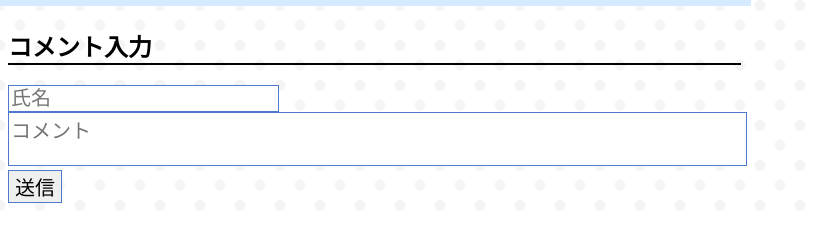
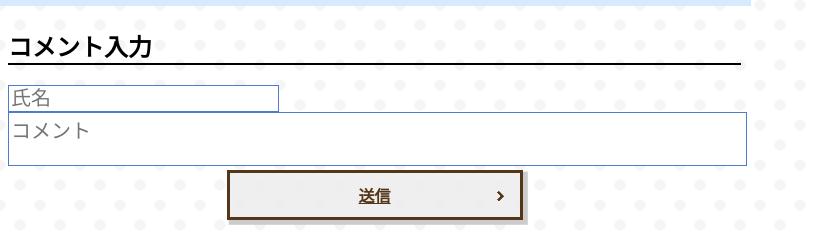
Before and after one commit to 2022AIT-OOP2-G11/ziyuukadai, a Flask app: template templates/thread.html in a window 1280 px wide. Shown: the part 595-831 px from the top of the page, without its empty margins (0-814 px from the left). Before the commit the page ends 798 px from the top, so only its background shows below. Run offline with Flask 2, Linux system fonts and the light colour scheme; the template is opened without the code that fills it, so the values that code supplies are empty.

Commit message:
ユーザ名の色とボタンのデザイン変えました

```diff
--- a/static/index2.css
+++ b/static/index2.css
@@ -16,6 +16,11 @@ body {
   box-shadow: 0px 0px 0px 10px #d6ebff;
   border: dashed 2px white;
 }
+
+span {
+  color: #3eb370;
+}
+
 .text {
   font-size: 2em;
   color: #fff;
@@ -52,3 +57,38 @@ textarea {
   font-size: 15pt;
   resize: none;
 }
+
+.button a {
+  position: relative;
+  display: flex;
+  justify-content: space-around;
+  align-items: center;
+  margin: 0 auto;
+  max-width: 240px;
+  padding: 10px 25px;
+  color: #543618;
+  transition: 0.3s ease-in-out;
+  font-weight: 600;
+  background: #eeee;
+  border: 0.2rem solid #543618;
+  box-shadow: 0.2rem 0.2rem 0px 0.1rem #cccccc;
+}
+.button a:hover {
+  transform: translate3d(0.2rem, 0.2rem, 0);
+  box-shadow: none;
+  opacity: 1;
+  transition: all 0.2s;
+}
+.button a:after {
+  content: "";
+  width: 5px;
+  height: 5px;
+  border-top: 3px solid #543618;
+  border-right: 3px solid #543618;
+  transform: rotate(45deg) translateY(-50%);
+  position: absolute;
+  top: 50%;
+  right: 20px;
+  border-radius: 1px;
+  transition: 0.3s ease-in-out;
+}
--- a/templates/thread.html
+++ b/templates/thread.html
@@ -21,12 +21,13 @@
             <!--<p>テキストテキストテキストテキストテキストテキストテキストテキストテキストテキストテキストテキストテキストテキストテキストテキストテキストテキストテキストテキストテキストテキストテキストテキストテキストテキストテキストテキストテキストテキストテキストテキストテキストテキストテキストテキストテキストテキストテキストテキストテキストテキストテキストテキストテキストテキストテキストテキストテキストテキストテキストテキストテキストテキストテキストテキストテキストテキストテキストテキストテキストテキストテキストテキストテキストテキストテキストテキストテキストテキストテキストテキストテキストテキストテキストテキストテキストテキストテキストテキストテキストテキストテキストテキストテキストテキストテキストテキストテキストテキストテキストテキストテキストテキストテキストテキストテキストテキストテキストテキストテキストテキストテキストテキストテキストテキストテキストテキストテキストテキストテキストテキストテキストテキストテキストテキストテキストテキストテキストテキストテキストテキストテキストテキストテキストテキストテキストテキストテキストテキストテキストテキストテキストテキストテキストテキストテキストテキストテキストテキストテキストテキストテキストテキストテキストテキストテキストテキストテキストテキストテキストテキストテキストテキスト
               テキストテキストテキストテキストテキストテキストテキストテキストテキストテキストテキストテキストテキストテキストテキストテキストテキストテキストテキストテキストテキストテキストテキストテキストテキストテキストテキストテキストテキストテキストテキストテキストテキストテキストテキストテキストテキストテキストテキストテキストテキストテキストテキストテキストテキストテキストテキストテキストテキストテキストテキストテキストテキストテキストテキストテキストテキストテキストテキストテキストテキストテキストテキストテキストテキストテキストテキストテキストテキストテキストテキストテキストテキストテキストテキストテキストテキストテキストテキストテキストテキストテキストテキストテキストテキストテキストテキストテキストテキストテキストテキストテキストテキストテキストテキストテキストテキストテキストテキストテキストテキストテキストテキストテキストテキストテキストテキストテキストテキストテキストテキストテキストテキストテキストテキストテキストテキストテキストテキストテキストテキストテキストテキストテキストテキストテキストテキストテキストテキストテキストテキストテキストテキストテキストテキストテキストテキストテキストテキストテキストテキストテキストテキストテキストテキストテキストテキストテキストテキストテキストテキストテキストテキストテキスト
             </p>-->
-            {% for elem in elems%}
-            <div class="elem" id="elem{{elem["id"]}}">
-            {{elem["user_name"]}} : {{elem["localtime"]}}
+            {% for elem in comments%}
+            <div class="elem" id="elem{{comments["id"]}}">
+            <span>{{elem["ユーザ名"]}}</span> : {{elem["投稿時間"]}}
             <br>
-            {{elem["content"]}}
+            {{elem["コメント"]}}
             </div>
+            <br>
             {%endfor%}
         </div>
         <form action="/thread" method="POST">
@@ -36,7 +37,10 @@
         </br>
         <textarea name="content" maxlength="100" placeholder="コメント"></textarea>
         </br>
-        <input class="button" type="submit" value="送信" />
+        <!--<input class="button" type="submit" value="送信"  />-->
+        <div class="button">
+          <a href="#">送信</a>
+        </div>
         </p>
         </div>
       </form>
```
